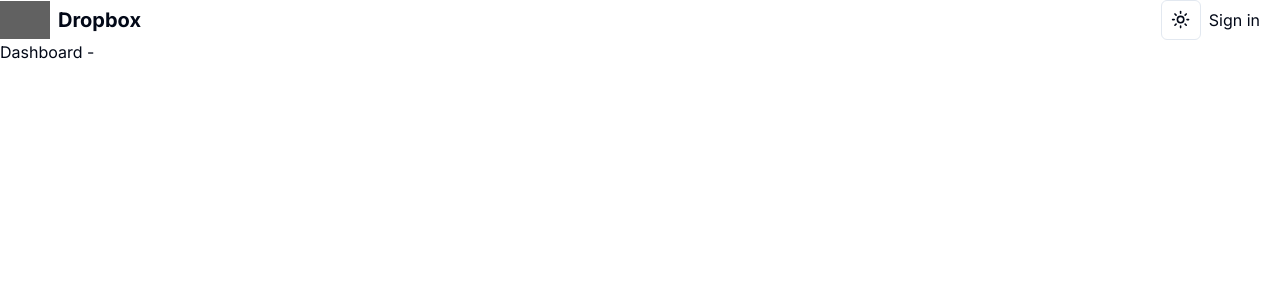
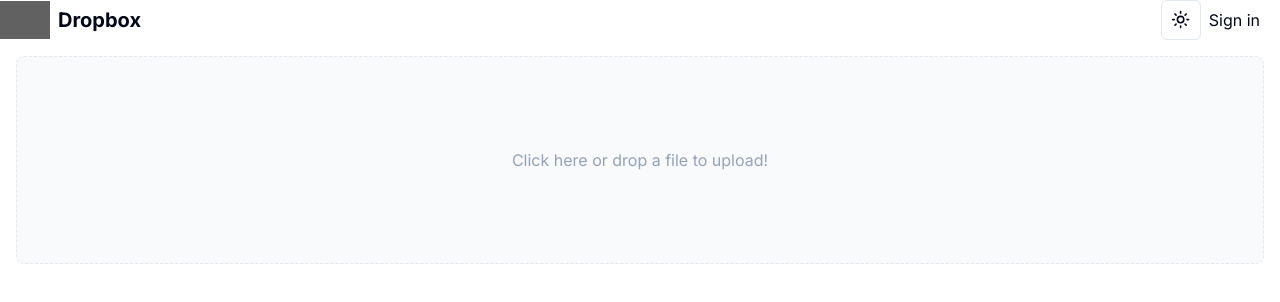
Before and after one commit to itsMohammedNayeem/dropbox-clone, a Next.js app: page /dashboard in a window 1280 px wide. Shown: the top 302 px of the page. Built offline with nearby package versions, Linux system fonts and the light colour scheme; no server answers; grey boxes are pictures that could not be loaded.

Commit message:
drop zone added

```diff
--- a/app/dashboard/page.tsx
+++ b/app/dashboard/page.tsx
@@ -1,9 +1,14 @@
+import Dropzone from "@/components/Dropzone";
 import { auth } from "@clerk/nextjs";
 import React from "react";
 
 function Dashboard() {
   const { userId } = auth();
-  return <div>Dashboard - {userId}</div>;
+  return (
+    <div>
+      <Dropzone />
+    </div>
+  );
 }
 
 export default Dashboard;
--- /dev/null
+++ b/components/Dropzone.tsx
@@ -0,0 +1,78 @@
+"use client";
+
+import { cn } from "@/lib/utils";
+import { useUser } from "@clerk/nextjs";
+import { useState } from "react";
+import DropzoneComponent from "react-dropzone";
+
+function Dropzone() {
+  // max file size is 20MB
+  const maxSize = 20 * 1024 * 1024;
+  const [loading, setLoading] = useState(false);
+  const { isLoaded, isSignedIn, user } = useUser();
+
+  const onDrop = (acceptedFiles: File[]) => {
+    acceptedFiles.forEach((file) => {
+      const reader = new FileReader();
+      reader.onload = async () => {
+        await uploadPost(file);
+      };
+      reader.onabort = () => console.log("file reading was aborted");
+      reader.onerror = () => console.log("file reading has failed");
+
+      reader.readAsArrayBuffer(file);
+    });
+  };
+
+  const uploadPost = async (selectedFile: File) => {
+    if (loading) return;
+    if (!user) return;
+
+    setLoading(true);
+
+    setLoading(false);
+  };
+
+  return (
+    <DropzoneComponent
+      minSize={0}
+      maxSize={maxSize}
+      onDrop={(acceptedFiles) => console.log(acceptedFiles)}
+    >
+      {({
+        getRootProps,
+        getInputProps,
+        isDragActive,
+        isDragReject,
+        fileRejections,
+      }) => {
+        const isFileTooLarge =
+          fileRejections.length > 0 && fileRejections[0].file.size > maxSize;
+
+        return (
+          <section className="m-4">
+            <div
+              {...getRootProps()}
+              className={cn(
+                "w-full h-52 flex justify-center items-center p-5 border border-dashed rounded-lg text-center",
+                isDragActive
+                  ? "text-white animate-pulse bg-[#035FFE]"
+                  : "bg-slate-100/50 dark:bg-slate-800/80 text-slate-400"
+              )}
+            >
+              <input {...getInputProps()} />
+              {!isDragActive && "Click here or drop a file to upload!"}
+              {isDragActive && !isDragReject && "Drop to upload this file!"}
+              {isDragReject && "File type not accepted, sorry!"}
+              {isFileTooLarge && (
+                <div className="text-danger mt-2">File is too large.</div>
+              )}
+            </div>
+          </section>
+        );
+      }}
+    </DropzoneComponent>
+  );
+}
+
+export default Dropzone;
```
